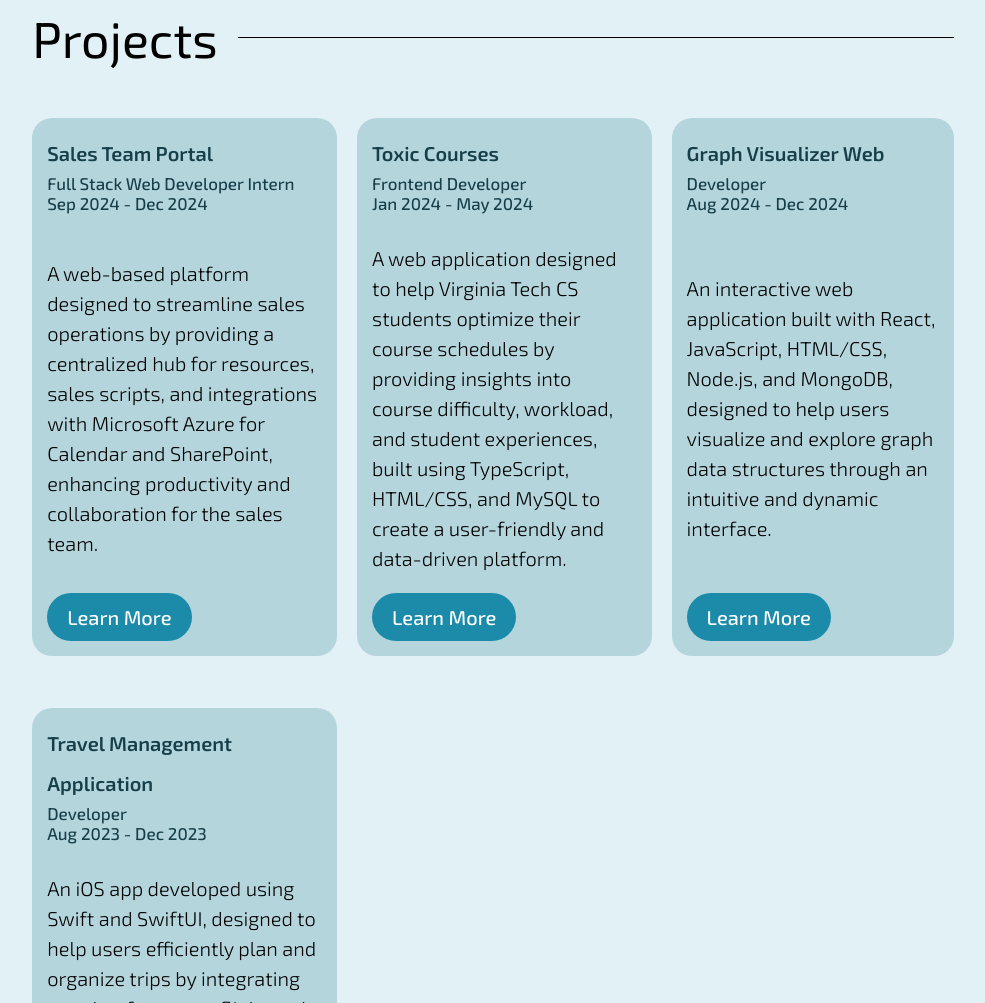
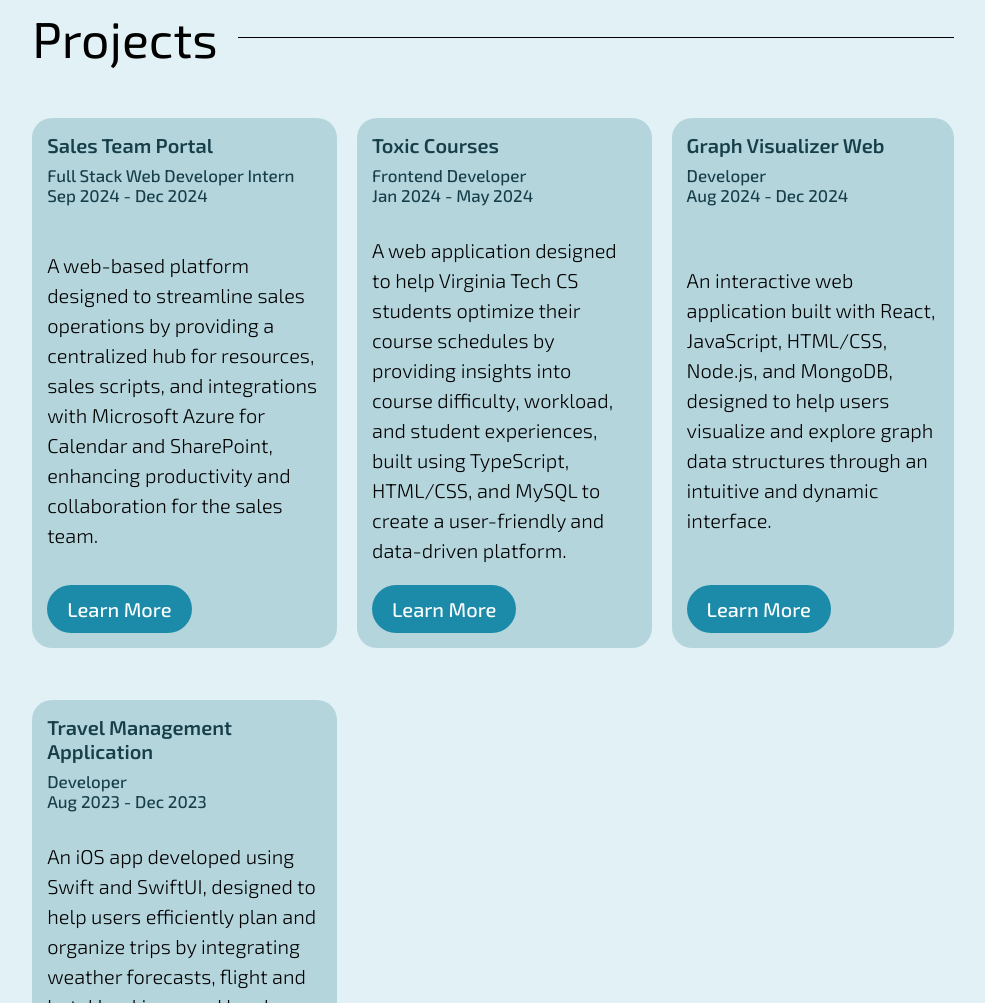
Before and after one commit to 0313qkek/bada.com, a plain HTML site: page index.html in a window 1280 px wide. Shown: the part 2260-3263 px from the top of the page, without its empty margins (147-1132 px from the left). Drawn offline with nearby package versions, Linux system fonts and the light colour scheme.

Commit message:
project-header change

```diff
--- a/assets/css/style.css
+++ b/assets/css/style.css
@@ -413,8 +413,8 @@ nav {
 
 .project-header p {
     font-weight: 600;
-    line-height: 2;
     font-size: 20px;
+    padding-bottom: 8px;
 }
 
 .project-header span {
```
